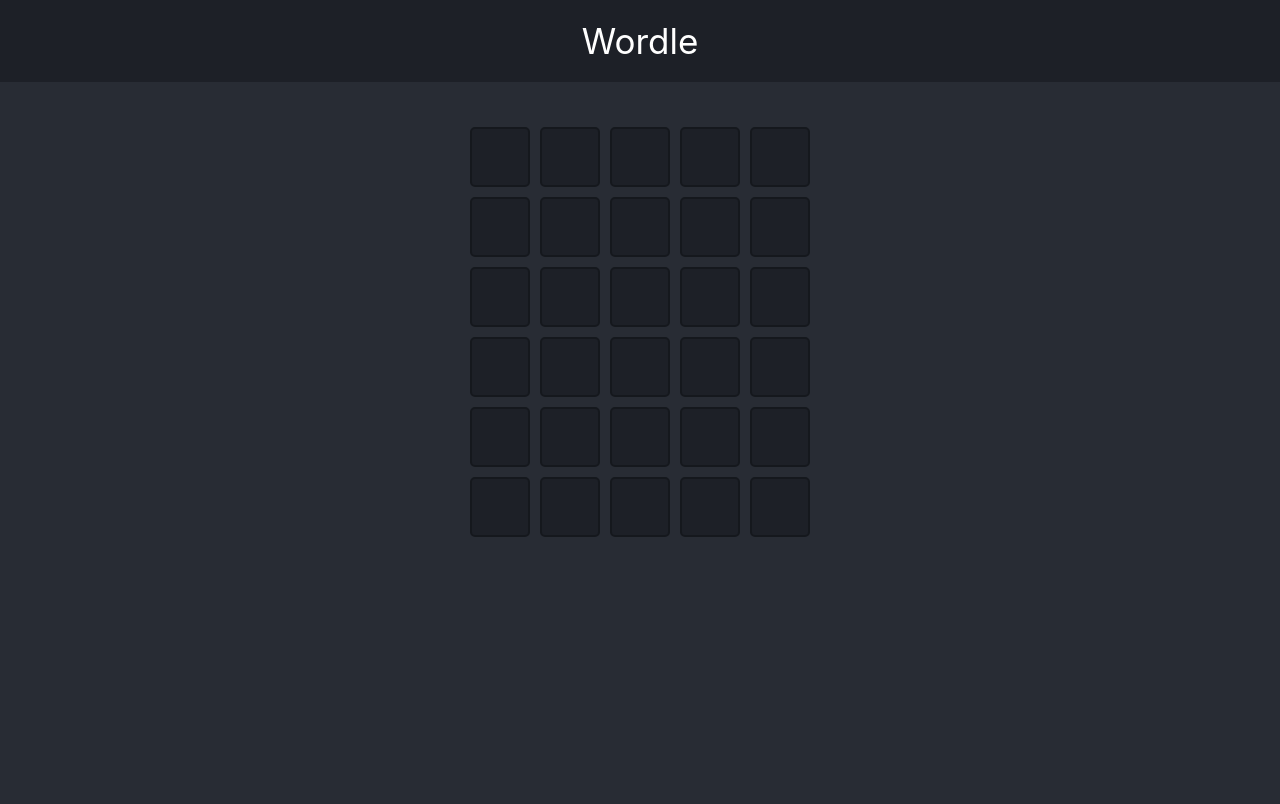
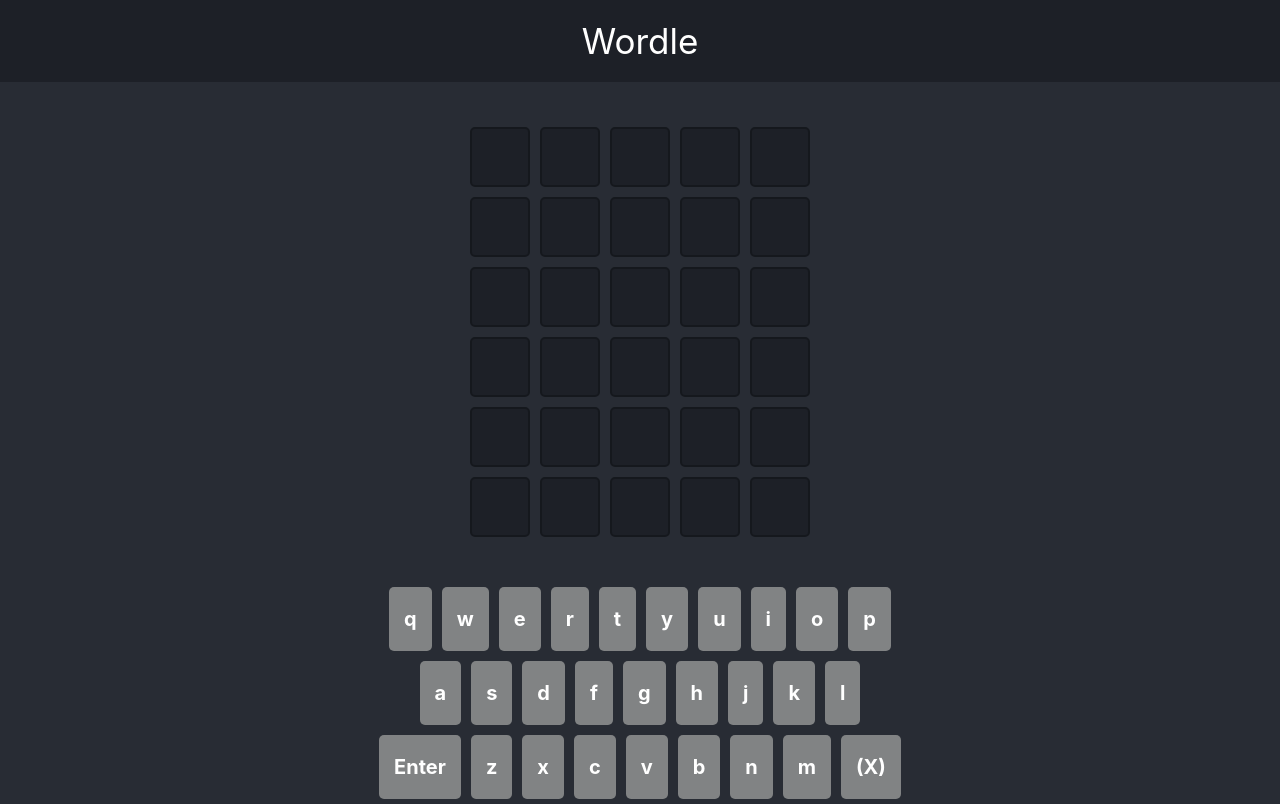
Before and after one commit to drewrawitz/wordle-xstate, a React (Create React App) app: page / in a window 1280 px wide. Built offline with nearby package versions, Linux system fonts and the light colour scheme.

Commit message:
adding the keyboard component

```diff
--- a/src/App.css
+++ b/src/App.css
@@ -19,7 +19,8 @@
   justify-content: center;
 }
 
-.Row-wrapper > * {
+.Row-wrapper > *,
+.Keyboard-col > * {
   margin: 5px;
 }
 
@@ -35,3 +36,24 @@
   width: 60px;
   height: 60px;
 }
+
+.Keyboard-wrapper {
+  flex-direction: column;
+}
+
+.Keyboard-wrapper,
+.Keyboard-col {
+  display: flex;
+  align-items: center;
+  justify-content: center;
+}
+
+.Keyboard-key {
+  font-weight: 700;
+  background-color: #818384;
+  padding: 20px 15px;
+  border-radius: 5px;
+  display: flex;
+  align-items: center;
+  justify-content: center;
+}
--- a/src/App.tsx
+++ b/src/App.tsx
@@ -1,11 +1,13 @@
 import "./App.css";
 import Board from "./components/Board";
+import Keyboard from "./components/Keyboard";
 
 function App() {
   return (
     <div className="App">
       <header className="App-header">Wordle</header>
       <Board />
+      <Keyboard />
     </div>
   );
 }
--- /dev/null
+++ b/src/components/Keyboard.tsx
@@ -0,0 +1,44 @@
+import React from "react";
+
+interface KeyProps {
+  label: string;
+}
+
+const getKeyLabel = (label: string) => {
+  switch (label) {
+    case "~":
+      return "Enter";
+    case "_":
+      return "(X)";
+    default:
+      return label;
+  }
+};
+
+const Key: React.FC<KeyProps> = ({ label }) => {
+  return <div className="Keyboard-key">{getKeyLabel(label)}</div>;
+};
+
+export default function Keyboard() {
+  return (
+    <div className="Keyboard-wrapper">
+      <div className="Keyboard-col">
+        {"qwertyuiop".split("").map((key) => (
+          <Key label={key} />
+        ))}
+      </div>
+
+      <div className="Keyboard-col">
+        {"asdfghjkl".split("").map((key) => (
+          <Key label={key} />
+        ))}
+      </div>
+
+      <div className="Keyboard-col">
+        {"~zxcvbnm_".split("").map((key) => (
+          <Key label={key} />
+        ))}
+      </div>
+    </div>
+  );
+}
```
